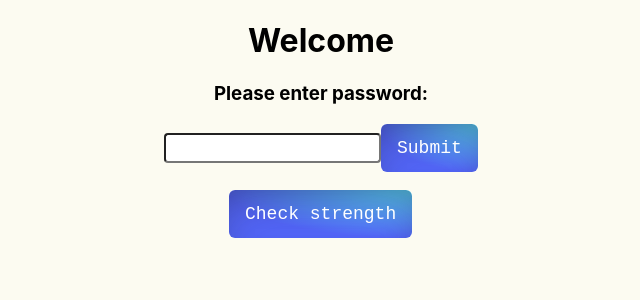
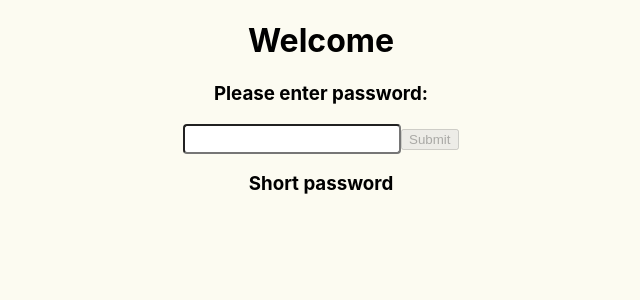
Before and after one commit to danieloliel/Usestate, a React (Create React App) app in the folder password/: page / in a window 1280 px wide. Shown: the top 300 px of the page, without its empty margins (319-959 px from the left). Built offline with nearby package versions, Linux system fonts and the light colour scheme.

Commit message:
solve targil5

```diff
--- a/password/src/App.js
+++ b/password/src/App.js
@@ -20,7 +20,7 @@ function App() {
       <h1>Welcome</h1>
       <p><h3>Please enter password:</h3></p>
       <p><input className='inputcss'  onChange={handleChange} />
-      <button className='button-29'>Submit</button></p>
+      <button disabled >  Submit</button></p>
 
 
       <Massage input={input} />
--- a/password/src/massage.js
+++ b/password/src/massage.js
@@ -3,25 +3,23 @@ import { useState,useEffect } from "react";
 function Massage(props) {
 
   const {input} = props;
-  const[Strange,setStrange] = useState();
+  const[Strange,setStrange] = useState("Short password");
 
   useEffect(()=>{
-  },[])
-
-
-  function chackStrange(){
     if(input.length <=2){
       setStrange("Short password")
     }
     else if(input.length <=6){
       setStrange("Medium password")
     }
-    else{setStrange("Strong password")}
-  }
+    else if(input.length >7){setStrange("Strong password")}
+  },[setStrange,input])
+
+
+
   return (
     <div>
-    <h3><button className="button-29" onClick={chackStrange} >Check strength</button> </h3>
-    <p>{Strange}</p>
+    <h3>{Strange}</h3>
 
 
     </div>
```
